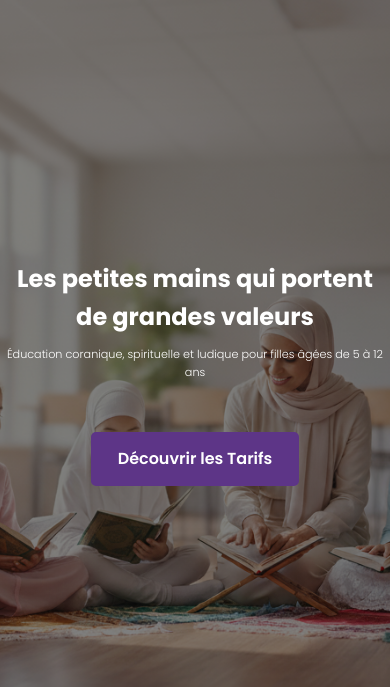
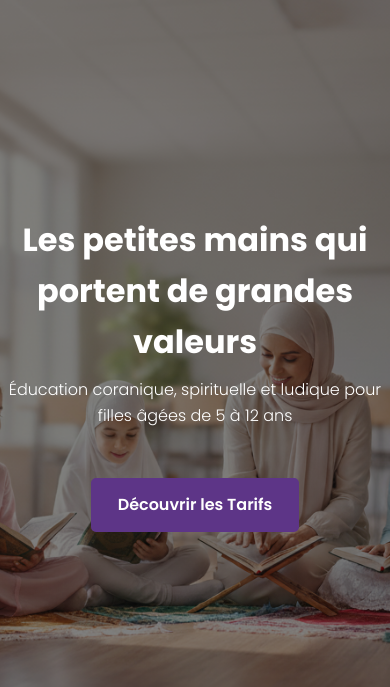
Before and after one commit to Mamadou-Thiam/DHARFUL-HASAN-T, a plain HTML site: page index.html in a window 390 px wide. Shown: the part 77-764 px from the top of the page. Drawn offline with Linux system fonts and the light colour scheme; a small style sheet from the web is missing.

Commit message:
new release

```diff
--- a/style.css
+++ b/style.css
@@ -406,12 +406,12 @@ footer {
     }
 
     .hero h1 {
-        font-size: 1.5em; /* Réduire la taille du titre */
+        font-size: 2em; /* Réduire la taille du titre */
         padding: 0 10px;
     }
 
     .hero p {
-        font-size: 0.7em;
+        font-size: 1em;
     }
 
     /* 3. Conditions d'Inscription */
```
